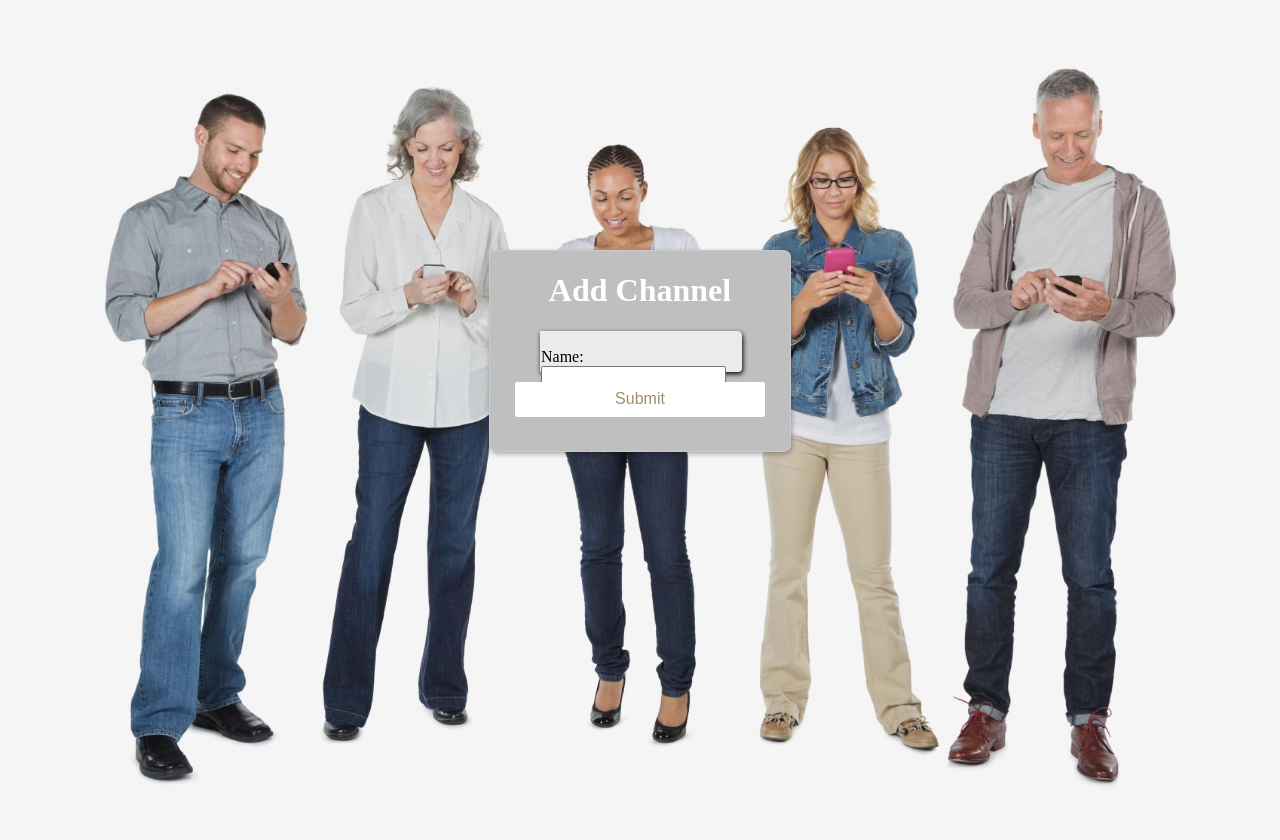
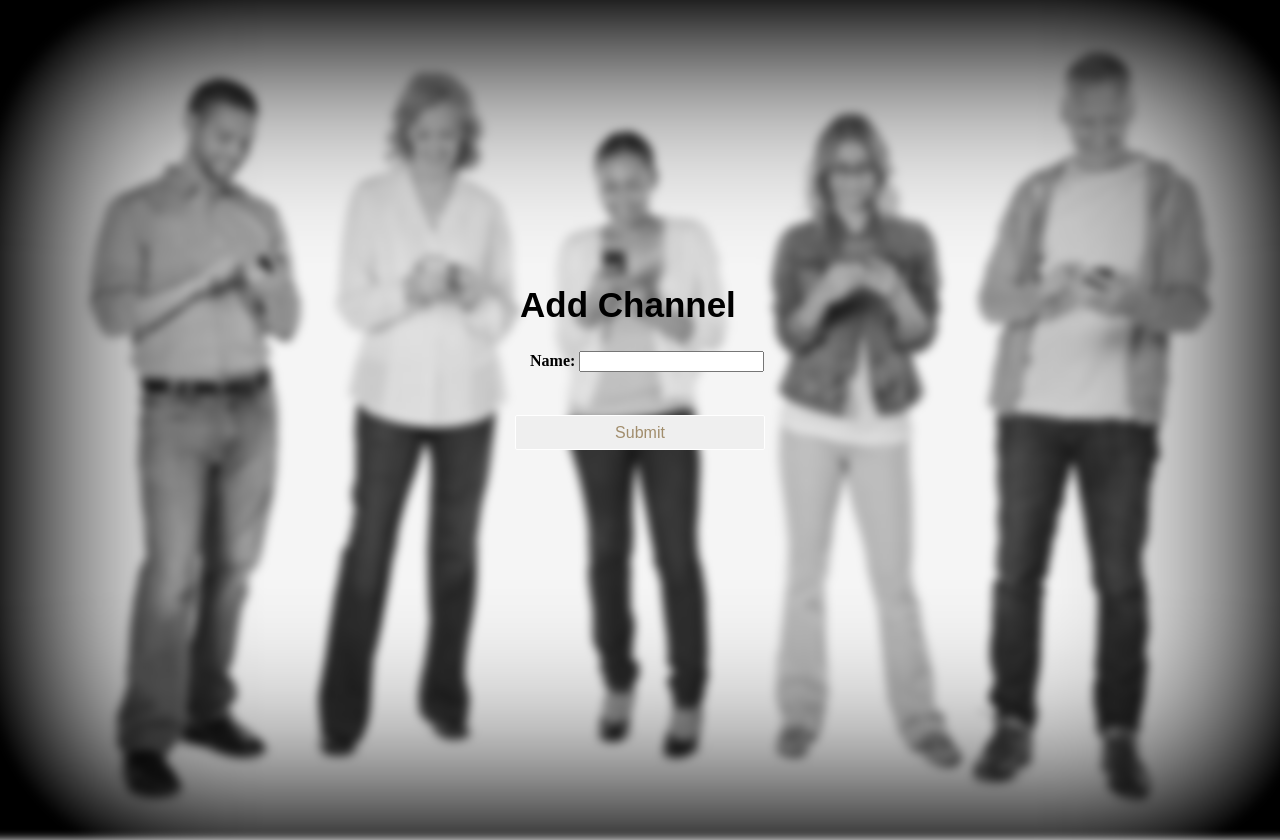
Before and after one commit to kartikmaji/cubane, a Django app: page /newchannel in a window 1280 px wide. Before the commit the page ends 786 px from the top, so only its background shows below. Run offline with Django 3.2, Linux system fonts and the light colour scheme; a user stored in the database is signed in; parts of the project's set-up code (start-up, migrations or seed data) failed here and were passed over.

Commit message:
Add channel

```diff
--- a/templates/addchannel.html
+++ b/templates/addchannel.html
@@ -3,21 +3,6 @@
 <head>
   <meta charset="UTF-8">
   <style>
-  .testbox {
-  margin: auto;
-  width: 300px;
-  height: 200px;
-  -webkit-border-radius: 8px/7px;
-  -moz-border-radius: 8px/7px;
-  border-radius: 8px/7px;
-  background-color: #bfbfbf;
-  -webkit-box-shadow: 1px 2px 5px rgba(0,0,0,.31);
-  -moz-box-shadow: 1px 2px 5px rgba(0,0,0,.31);
-  box-shadow: 1px 2px 5px rgba(0,0,0,.31);
-  border: solid 1px #cbc9c9;
-  z-index: 2;
-  margin-top: 250px;
-}
 .body{
 			position: absolute;
 			top: -20px;
@@ -26,10 +11,36 @@
 			bottom: -40px;
 			width: auto;
 			height: auto;
-			background-image: url(/static/IIIT.jpg);
+			background-image: url(/static/PeopleText.jpg);
 			background-size: cover;
 			-webkit-filter: blur(5px);
 			z-index: 0;
+			}
+
+		.grad{
+			position: absolute;
+			top: -20px;
+			left: -20px;
+			right: -40px;
+			bottom: -40px;
+			width: auto;
+			height: auto;
+			background: -webkit-gradient(linear, left top, left bottom, color-stop(0%,rgba(0,0,0,0)), color-stop(100%,rgba(0,0,0,0.65))); /* Chrome,Safari4+ */
+			z-index: 1;
+			opacity: 0.7;
+			}
+			.header{
+			position: absolute;
+			top: calc(40% - 35px);
+			left: calc(50% - 120px);
+			z-index: 2;
+			}
+			.header div{
+			float: left;
+			color: #000;
+			font-family: 'Exo', sans-serif;
+			font-size: 35px;
+			font-weight: 200;
 			}
 .input{
   width: 200px;
@@ -46,6 +57,15 @@
   margin-top: 0px;
   padding-left: 0px;
 }
+.login{
+			position: absolute;
+			top: calc(50% - 75px);
+			left: calc(50% - 120px);
+			height: 150px;
+			width: 350px;
+			padding: 10px;
+			z-index: 2;
+			}
 
 .signup
 			{
@@ -53,7 +73,9 @@
 			padding: 10px;
 			width: 250px;
 			height: 35px;
-			background: #fff;
+			top: calc(55% - 35px);
+			left: calc(50% - 150px);
+			background: #efefef;
 			border: 1px solid #fff;
 			cursor: pointer;
 			border-radius: 2px;
@@ -82,11 +104,13 @@
   <title>i Crowd</title>
 </head>
 
-<body style="background-image: url(/static/PeopleText.jpg); background-size: cover;">
-<div class="testbox">
-	<center><h1><font color="White">Add Channel</font></h1></center>
+<body>
+<div class="body"></div>
+<div class="header">
+			<div><b>Add Channel<b></div>
+		</div>
 		<form method='POST' action=''>{% csrf_token %}
-			<div class="input">{{form.as_p}}</div>
+			<div class="login">{{form.as_p}}</div>
 			<input type="submit" class="signup">
 		</form>
 </div>
```
Also changed, not shown: templates/addpost.html (+96 -4 lines), db.sqlite3, static/static/.picasa.ini (added), static/static/.picasaoriginals/.picasa.ini (added), static/static/.picasaoriginals/PeopleText.jpg (added), static/static/PeopleText.jpg.
